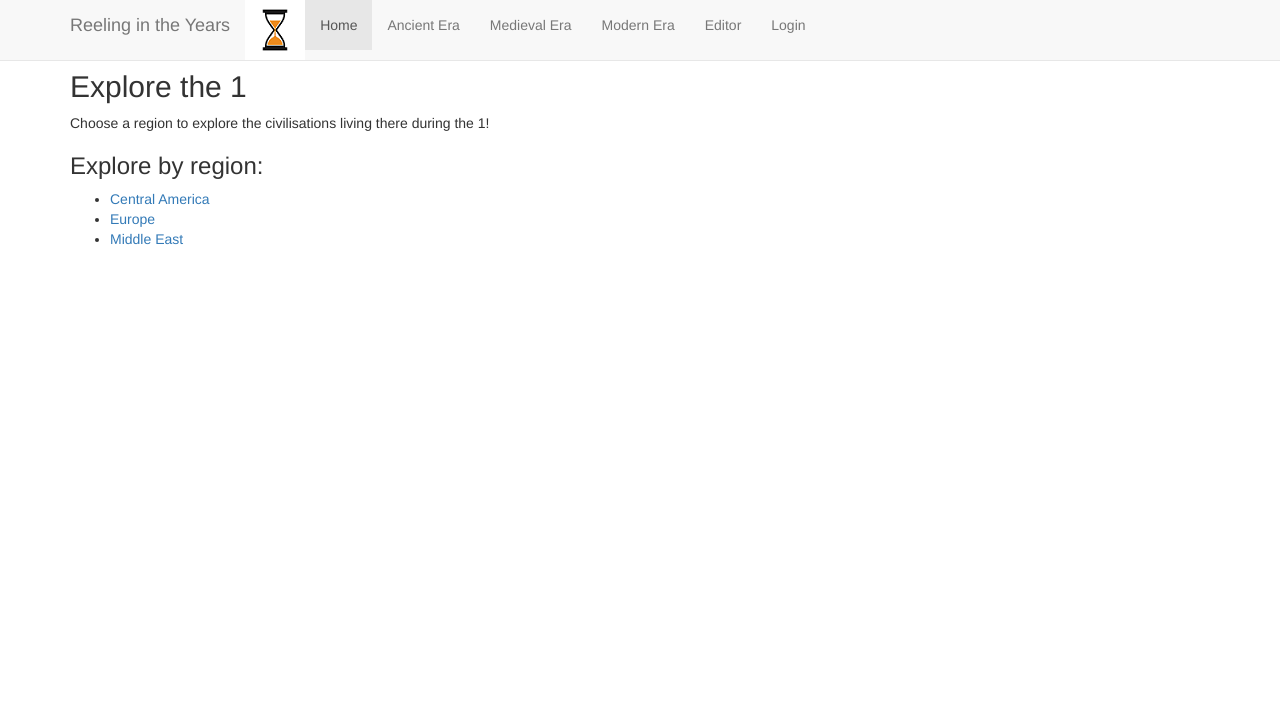
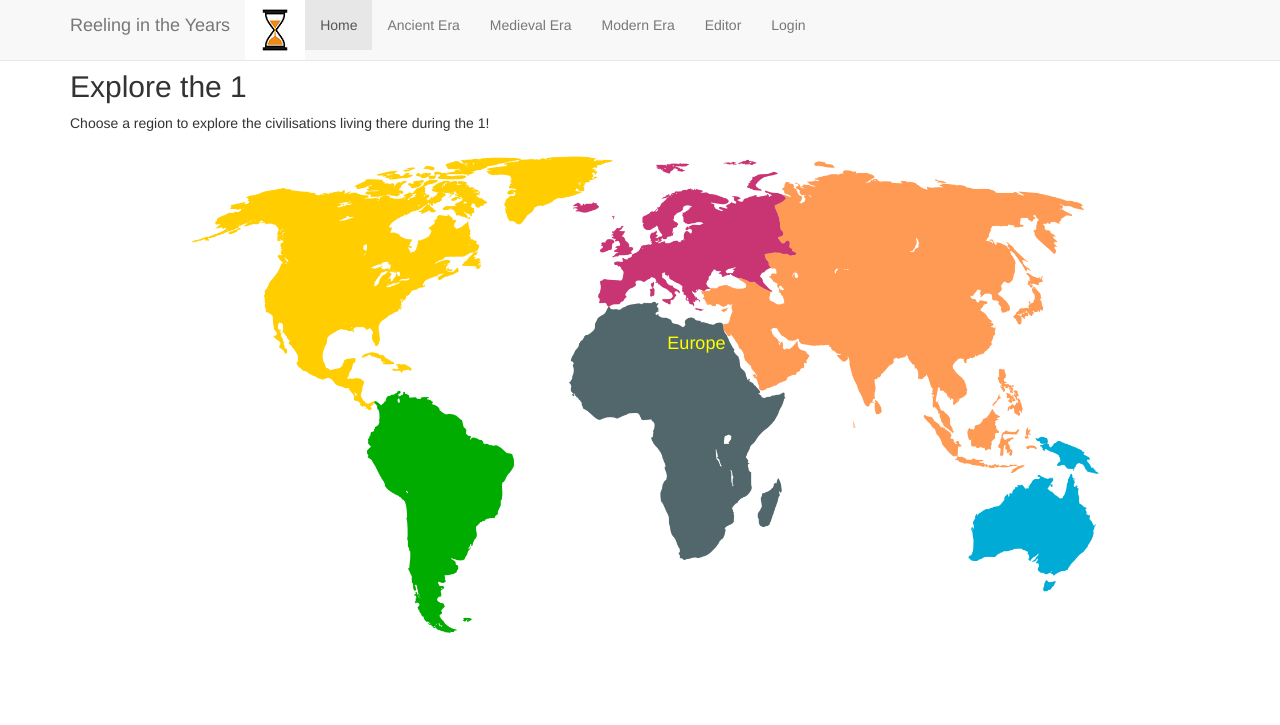
Before and after one commit to rossa40204617/heratyquirke_rossa_set09103_cw1, a Flask app: page /1/1 in a window 1280 px wide. Shown: the top 725 px of the page. Run offline with Flask 2, Linux system fonts and the light colour scheme; some libraries are stand-ins or nearby versions.

Commit message:
implement world map with links

```diff
--- a/templates/region_index_page.html
+++ b/templates/region_index_page.html
@@ -5,11 +5,73 @@
 {% endblock %}
 
 {% block content %}
+
+<style>
+.europe {
+    position: absolute;
+    top: 40%;
+    right: 42%;
+}
+.asia {
+    position: absolute;
+    top: 45%;
+    right: 28%;
+}
+.north_america {
+    position: absolute;
+    top: 47%;
+    left: 20%;
+}
+
+.south_america {
+    position: absolute;
+    top: 75%;
+    left: 28%;
+}
+.africa {
+    position: absolute;
+    top: 60%;
+    right: 45%;
+}
+.australia {
+    position: absolute;
+    bottom: 7%;
+    right: 14.5%;
+}
+
+</style>
  <p> Choose a region to explore the civilisations living there during the {{time_period}}!</p>
- <h3> Explore by region:</h3>
- <ul>
-   {% for region in regions %}
-   <li><a href={{ url_for('civilisations_index_page', era_name=format_string(era_name), time_period=format_string(time_period), region=format_string(region)) }} >{{region}}</a></li>
-   {% endfor %}
- </ul>
+   <div class="container">
+   <img src="{{ url_for('static', filename='img/world_map.png') }}" width=1150 class="img-responsive" >
+     {% if ('Europe' in regions) %}
+     <div class="europe">
+        <a href={{ url_for('civilisations_index_page', era_name=format_string(era_name), time_period=format_string(time_period), region="europe") }} class="btn btn-lg" style="color:yellow" role="button">Europe</a>
+     </div>
+     {% endif %}
+     {% if ('Asia' in regions) %}
+     <div class="asia">
+       <a href={{ url_for('civilisations_index_page', era_name=format_string(era_name), time_period=format_string(time_period), region="asia") }} class="btn btn-lg" style="color:blue" role="button" >Asia</a>
+     </div>
+     {% endif %}
+     {% if ('Africa' in regions) %}
+     <div class="africa">
+       <a href={{ url_for('civilisations_index_page', era_name=format_string(era_name), time_period=format_string(time_period), region="africa") }} class="btn btn-lg" style="color:white" role="button">Africa</a>
+     </div>
+     {% endif %}
+     {% if ('North America' in regions) %}
+     <div class="north_america">
+       <a href={{ url_for('civilisations_index_page', era_name=format_string(era_name), time_period=format_string(time_period), region="north_america") }} class="btn btn-lg" style="color:purple" role="button">North America</a>
+     </div>
+     {% endif %}
+     {% if ('South America' in regions) %}
+     <div class="south_america">
+       <a href={{ url_for('civilisations_index_page', era_name=format_string(era_name), time_period=format_string(time_period), region="south_america") }} class="btn btn-lg" style="color:red" role="button">South America</a>
+     </div>
+     {% endif %}
+     {% if ('Australia' in regions) %}
+     <div class="australia">
+       <a href={{ url_for('civilisations_index_page', era_name=format_string(era_name), time_period=format_string(time_period), region="australia") }} class="btn btn-lg" style="color:orange" role="button">Australia</a>
+     </div>
+     {% endif %}
+   </div>
 {% endblock %}
```
Also changed, not shown: templates/test.html (+49 -23 lines), 3 other files.
